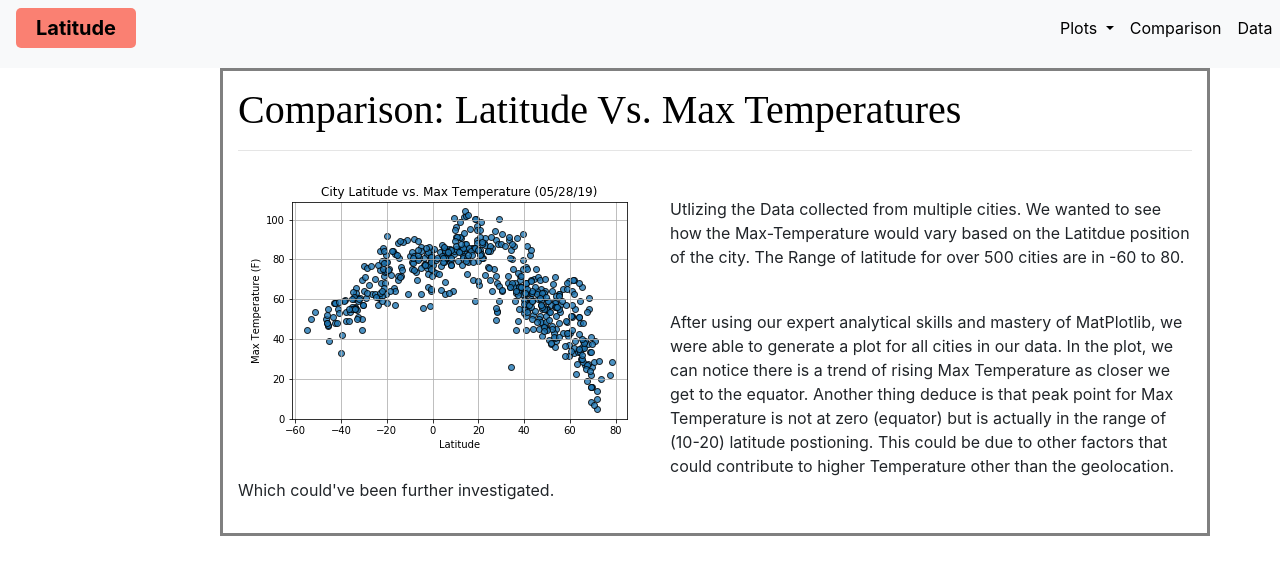
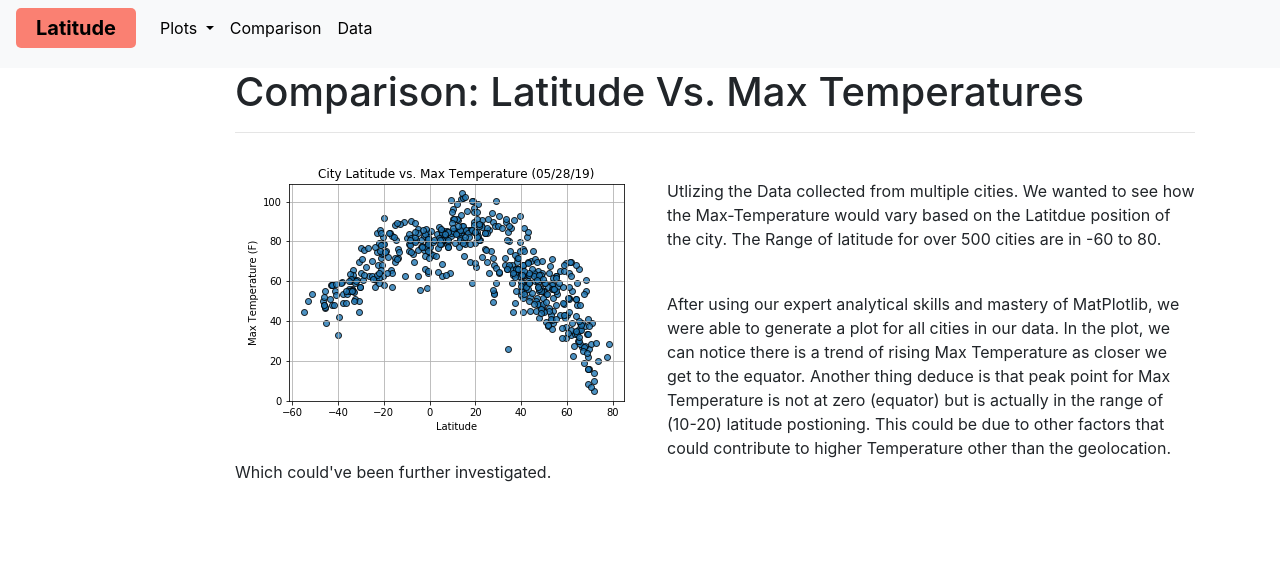
Before and after one commit to saronraut/saronraut.github.io, a plain HTML site: page temp.html in a window 1280 px wide. Drawn offline with nearby package versions, Linux system fonts and the light colour scheme.

Commit message:
Add files via upload

```diff
--- a/Assets/style.css
+++ b/Assets/style.css
@@ -6,11 +6,6 @@
 
 }
 
-.collapse.navbar-collapse ul {
-    padding-left: 900px;
-
-
-}
 
 .intro_1 {
     padding-top: 30px;
@@ -73,10 +68,10 @@
     font-family: 'Times New Roman', Times, serif;
 }
 
-.col-lg-12 {
+/* .col-lg-12 {
     border: solid;
     border-color: grey;
-    padding: 15px;
+    padding: 15px; */
 }
 .col-lg-12 h1 {
     font-family: 'Times New Roman', Times, serif;
```
